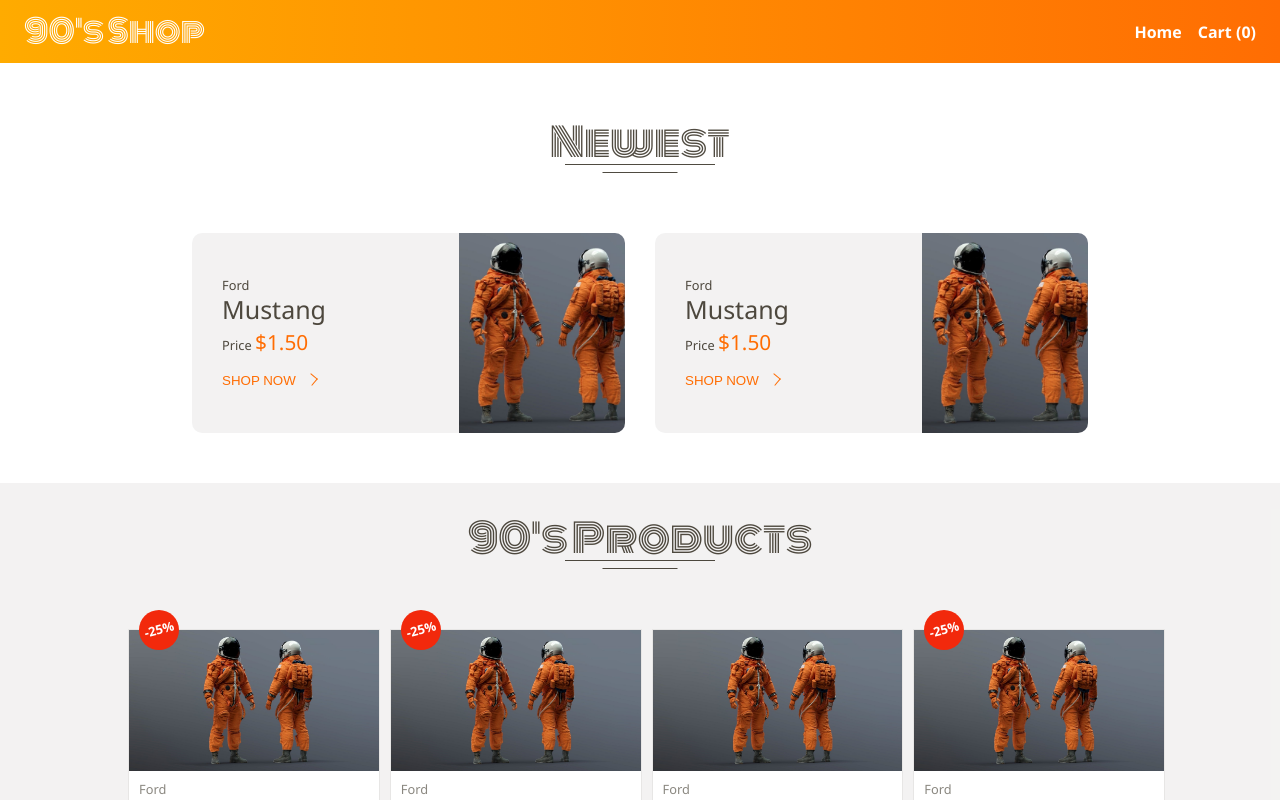
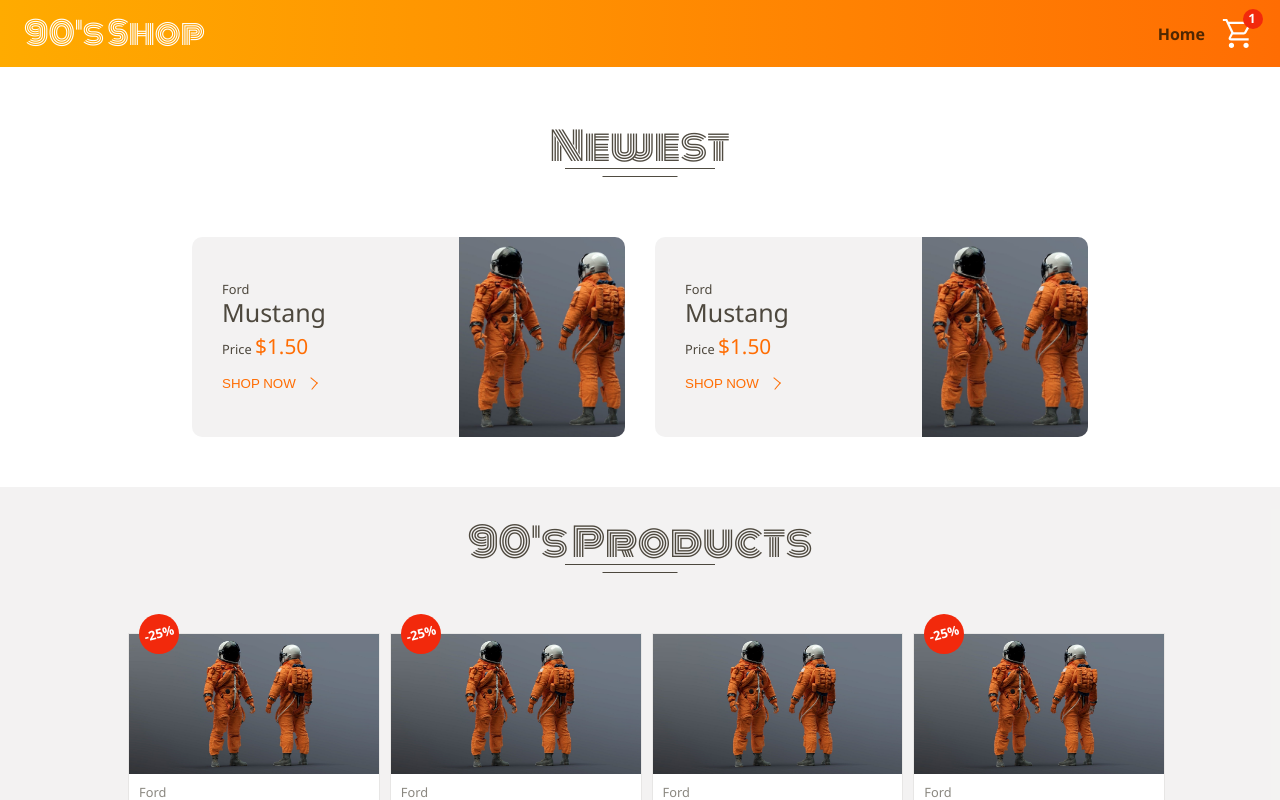
Before and after one commit to RodBrowning/marketplace, a React (Create React App) app: page / in a window 1280 px wide. Shown: the top 800 px of the page. Built offline with nearby package versions, Linux system fonts and the light colour scheme.

Commit message:
Set header cart button

```diff
--- a/src/components/header/index.js
+++ b/src/components/header/index.js
@@ -1,7 +1,7 @@
 import './style.scss';
 import './style-mobile.scss';
 
-import { Link } from 'react-router-dom';
+import { NavLink } from 'react-router-dom';
 
 const Header = () => {
 
@@ -12,20 +12,21 @@
     return (
         <header id="header">
             <div className="logo">
-                <Link to={"/"}>
+                <NavLink to={"/"} end>
                     <h2>90's Shop</h2>
-                </Link>
+                </NavLink>
             </div>
             <nav>
                 <ul>
-                    <li><Link to={"/"}>Home</Link></li>
+                    <li><NavLink to={"/"} end>Home</NavLink></li>
                     <li>
-                        <Link to={"/cart"}>
-                        {/* <svg xmlns="http://www.w3.org/2000/svg" height="48" width="48"><path d="M14.35 43.95q-1.5 0-2.55-1.05-1.05-1.05-1.05-2.55 0-1.5 1.05-2.55 1.05-1.05 2.55-1.05 1.5 0 2.55 1.05 1.05 1.05 1.05 2.55 0 1.5-1.05 2.55-1.05 1.05-2.55 1.05Zm20 0q-1.5 0-2.55-1.05-1.05-1.05-1.05-2.55 0-1.5 1.05-2.55 1.05-1.05 2.55-1.05 1.5 0 2.55 1.05 1.05 1.05 1.05 2.55 0 1.5-1.05 2.55-1.05 1.05-2.55 1.05Zm-22.6-33 5.5 11.4h14.4l6.25-11.4Zm-1.5-3H39.7q1.15 0 1.75 1.05.6 1.05 0 2.1L34.7 23.25q-.55.95-1.425 1.525t-1.925.575H16.2l-2.8 5.2h24.55v3h-24.1q-2.1 0-3.025-1.4-.925-1.4.025-3.15l3.2-5.9L6.45 7h-3.9V4H8.4Zm7 14.4h14.4Z"/></svg> */}
-                            <span>
-                                Cart ({cartItems().length})
+                        <NavLink to={"cart"} end>
+                            <span className='cart-btn' data-cart-items={6}>
+                                <p className="num-itens">1</p>
+                                <svg xmlns="http://www.w3.org/2000/svg" x="0px" y="0px" width="48px" height="48px" viewBox="0 0 48 48"><path d="M14.35 43.95q-1.5 0-2.55-1.05-1.05-1.05-1.05-2.55 0-1.5 1.05-2.55 1.05-1.05 2.55-1.05 1.5 0 2.55 1.05 1.05 1.05 1.05 2.55 0 1.5-1.05 2.55-1.05 1.05-2.55 1.05Zm20 0q-1.5 0-2.55-1.05-1.05-1.05-1.05-2.55 0-1.5 1.05-2.55 1.05-1.05 2.55-1.05 1.5 0 2.55 1.05 1.05 1.05 1.05 2.55 0 1.5-1.05 2.55-1.05 1.05-2.55 1.05Zm-22.6-33 5.5 11.4h14.4l6.25-11.4Zm-1.5-3H39.7q1.15 0 1.75 1.05.6 1.05 0 2.1L34.7 23.25q-.55.95-1.425 1.525t-1.925.575H16.2l-2.8 5.2h24.55v3h-24.1q-2.1 0-3.025-1.4-.925-1.4.025-3.15l3.2-5.9L6.45 7h-3.9V4H8.4Zm7 14.4h14.4Z"/>
+                                </svg>
                             </span>
-                        </Link>
+                        </NavLink>
                     </li>
                 </ul>
             </nav>
--- a/src/components/header/style.scss
+++ b/src/components/header/style.scss
@@ -29,12 +29,50 @@
                     font-weight: bold;
                     text-decoration: none;
                     transition: all .15s ease-in-out;
-                    svg > path {
-                        fill: white;
-                        transform: scale(.8);
+                    &:hover, &.active  {
+                        color: mainStyle.$black-75;
+                        .cart-btn {
+                            color: mainStyle.$black-75;
+                            svg path {
+                                fill: mainStyle.$black-75;
+                            }
+                        }
                     }
-                    &:hover {
-                        color: mainStyle.$black-75;
+                    .cart-btn {
+                        display: flex;
+                        position: relative;
+                        color: white;
+                        &::before {
+                            content: '';
+                            width: 20px;
+                            height: 20px;
+                            position: absolute;
+                            top: -7px;
+                            right: -7px;
+                            background-color: mainStyle.$tertiary;
+                            border-radius: 50px;
+                        }
+                        &:hover {
+                            color: mainStyle.$black-75;
+                        }
+                        .num-itens {
+                            position: absolute;
+                            top: 0;
+                            right: -6px;
+                            width: 20px;
+                            text-align: center;
+                            transform: translateY(-4px);
+                        }
+                        svg {
+                            width: 35px;
+                            height: 35px;
+                            &:hover path {
+                                fill: mainStyle.$black-75;
+                            }
+                            path {
+                                fill: white;
+                            }
+                        }
                     }
                 }
             }
```
